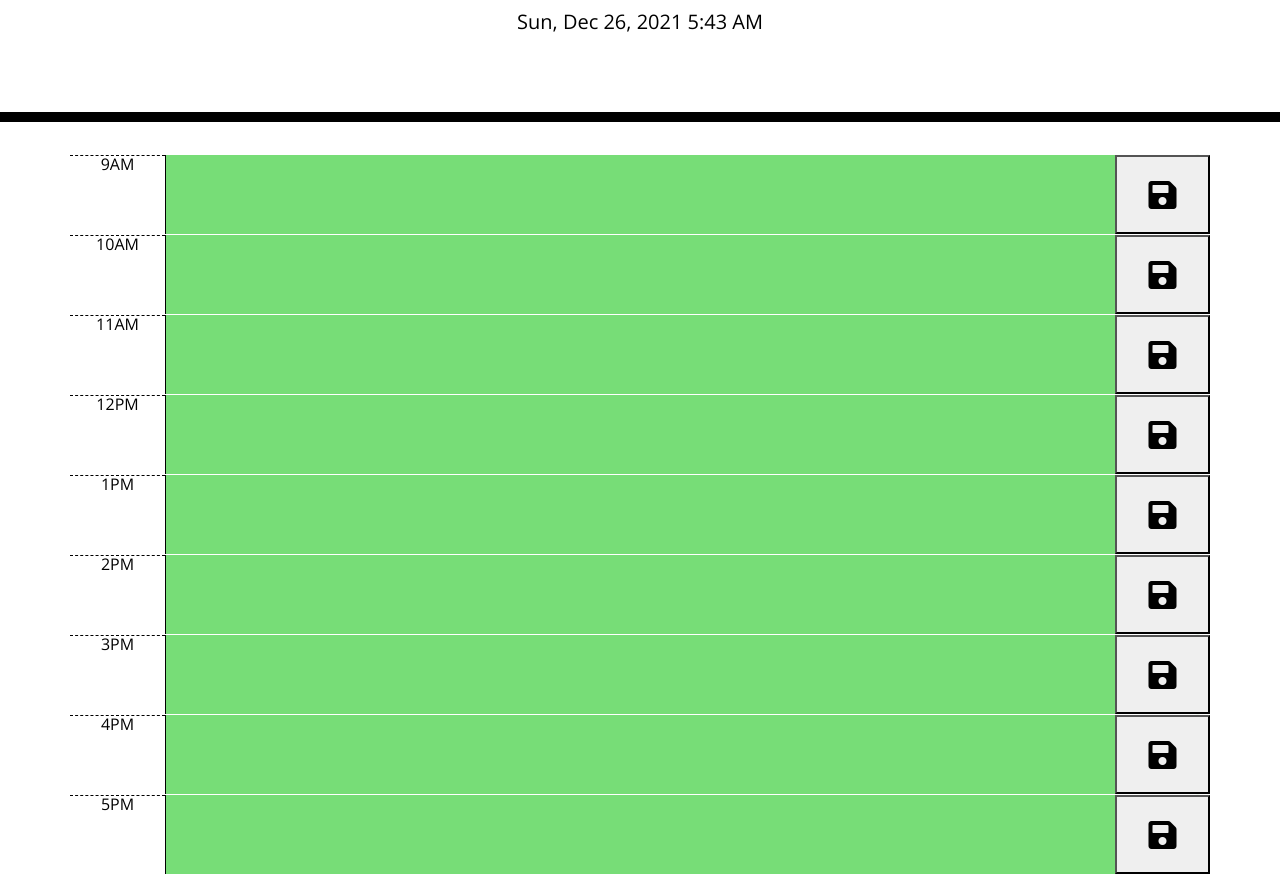
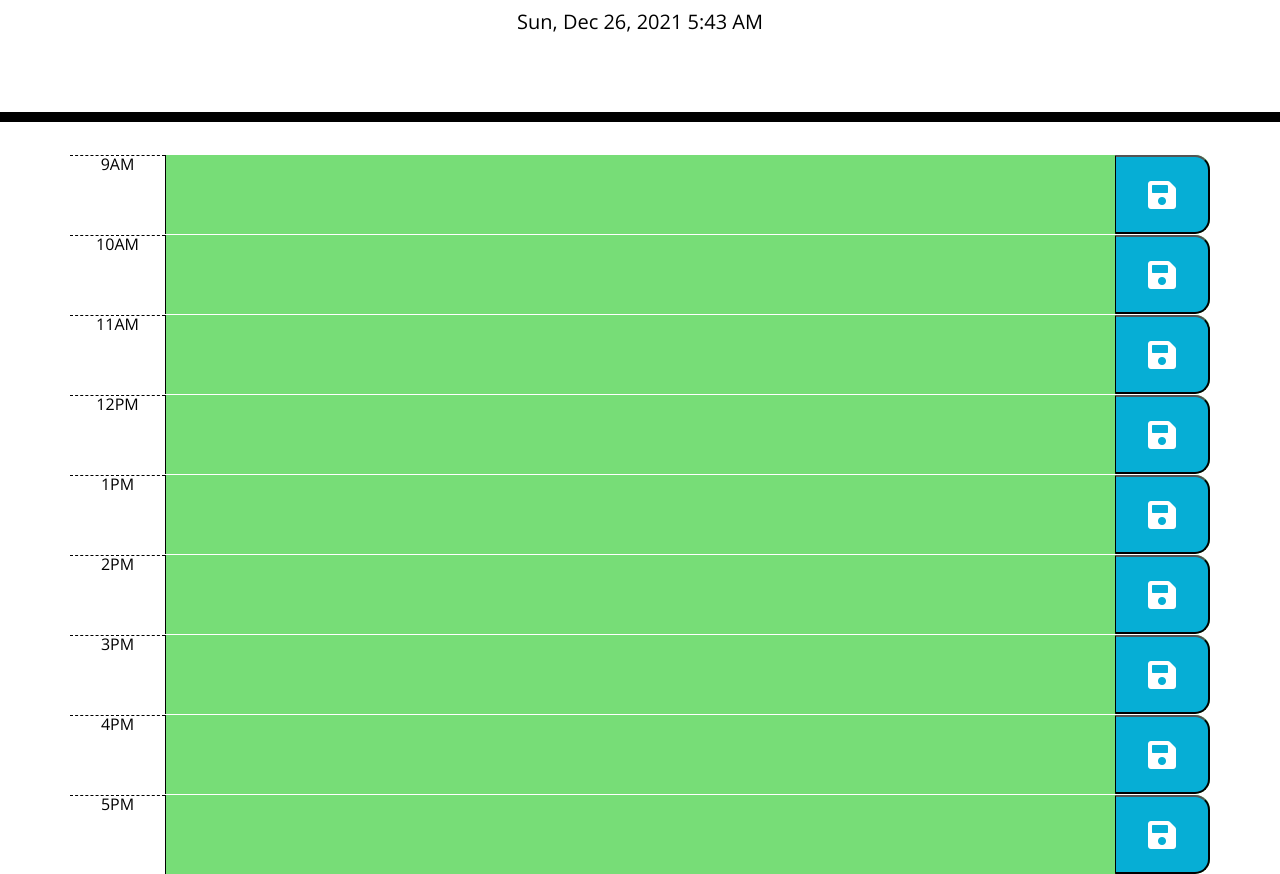
Before and after one commit to robel-codes/daily-calendar-app, a plain HTML site: page index.html in a window 1280 px wide. Shown: the part 182-1056 px from the top of the page. Drawn offline with nearby package versions, Linux system fonts and the light colour scheme.

Commit message:
updated JS and style for local storage

```diff
--- a/assets/js/script.js
+++ b/assets/js/script.js
@@ -1,7 +1,7 @@
 $(document).ready(function () {
     //use of day.js
     $("#currentDay").text(dayjs().format("ddd, MMM D, YYYY h:mm A"));
-    $(".save").on("click", function () {
+    $(".saveBtn").on("click", function () {
 
         console.log(this);
         var value = $(this).siblings(".task").val();
--- a/index.html
+++ b/index.html
@@ -34,47 +34,47 @@
         <div id="hour9" class="row time-block">
             <div class="col-1 hour">9AM</div>
             <textarea class="col-10 task" id="9AM"></textarea>
-            <button class="col-1 save"><i class="fas fa-save fa-2x"></i></button>
+            <button class="col-1 saveBtn"><i class="fas fa-save fa-2x"></i></button>
         </div>
         <div id="hour10" class="row time-block">
             <div class="col-1 hour">10AM</div>
             <textarea class="col-10 task" id="10AM"></textarea>
-            <button class="col-1 save"><i class="fas fa-save fa-2x"></i></button>
+            <button class="col-1 saveBtn"><i class="fas fa-save fa-2x"></i></button>
         </div>
         <div id="hour11" class="row time-block">
             <div class="col-1 hour">11AM</div>
             <textarea class="col-10 task" id="11AM"></textarea>
-            <button class="col-1 save"><i class="fas fa-save fa-2x"></i></button>
+            <button class="col-1 saveBtn"><i class="fas fa-save fa-2x"></i></button>
         </div>
         <div id="hour12" class="row time-block">
             <div class="col-1 hour">12PM</div>
             <textarea class="col-10 task" id="12PM"></textarea>
-            <button class="col-1 save"><i class="fas fa-save fa-2x"></i></button>
+            <button class="col-1 saveBtn"><i class="fas fa-save fa-2x"></i></button>
         </div>
         <div id="hour13" class="row time-block">
             <div class="col-1 hour">1PM</div>
             <textarea class="col-10 task" id="1PM"></textarea>
-            <button class="col-1 save"><i class="fas fa-save fa-2x"></i></button>
+            <button class="col-1 saveBtn"><i class="fas fa-save fa-2x"></i></button>
         </div>
         <div id="hour14" class="row time-block">
             <div class="col-1 hour">2PM</div>
             <textarea class="col-10 task" id="2PM"></textarea>
-            <button class="col-1 save"><i class="fas fa-save fa-2x"></i></button>
+            <button class="col-1 saveBtn"><i class="fas fa-save fa-2x"></i></button>
         </div>
         <div id="hour15" class="row time-block">
             <div class="col-1 hour">3PM</div>
             <textarea class="col-10 task" id="3PM"></textarea>
-            <button class="col-1 save"><i class="fas fa-save fa-2x"></i></button>
+            <button class="col-1 saveBtn"><i class="fas fa-save fa-2x"></i></button>
         </div>
         <div id="hour16" class="row time-block">
             <div class="col-1 hour">4PM</div>
             <textarea class="col-10 task" id="4PM"></textarea>
-            <button class="col-1 save"><i class="fas fa-save fa-2x"></i></button>
+            <button class="col-1 saveBtn"><i class="fas fa-save fa-2x"></i></button>
         </div>
         <div id="hour17" class="row time-block">
             <div class="col-1 hour">5PM</div>
             <textarea class="col-10 task" id="5PM"></textarea>
-            <button class="col-1 save"><i class="fas fa-save fa-2x"></i></button>
+            <button class="col-1 saveBtn"><i class="fas fa-save fa-2x"></i></button>
         </div>
 
     </div>
```
